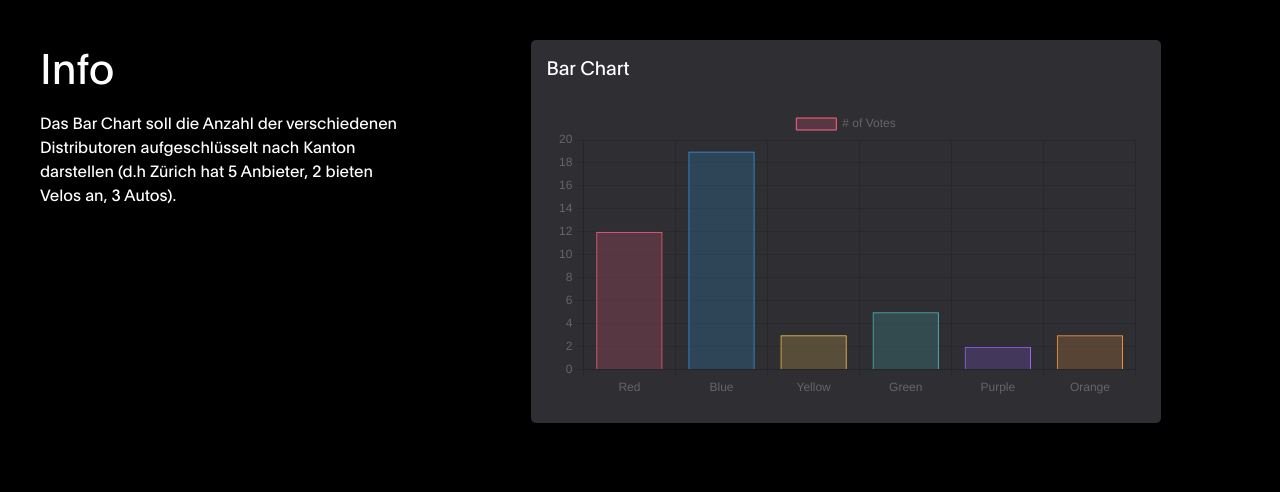
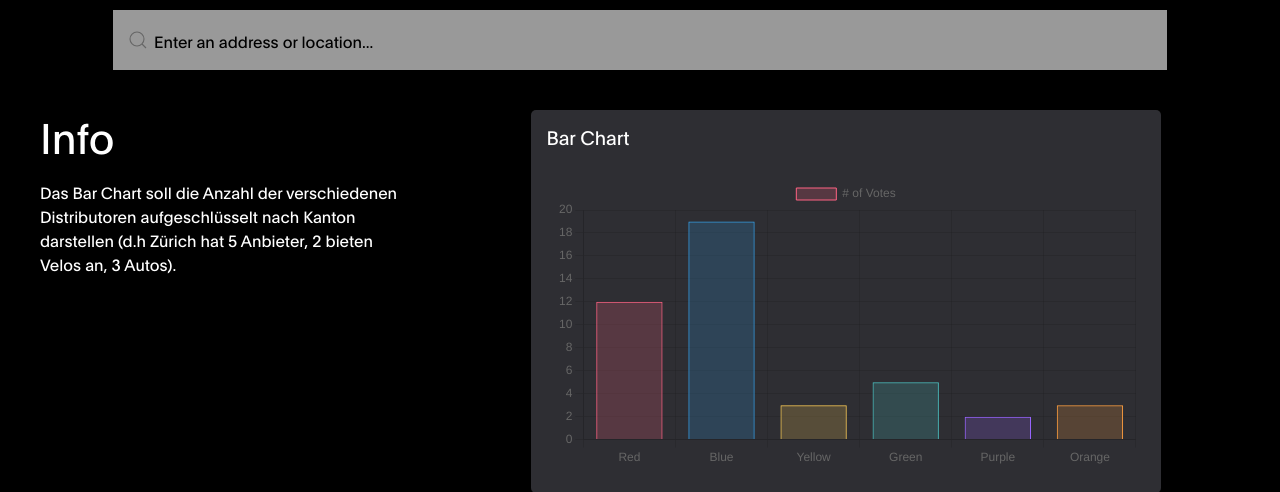
Before and after one commit to yhutter-dbm/shared-mobility-compass, a Flask app: page /data in a window 1280 px wide. Shown: the part 80-572 px from the top of the page. Run offline with Flask 2, Linux system fonts and the light colour scheme; parts of the project's set-up code (start-up, migrations or seed data) failed here and were passed over.

Commit message:
Added search field in data area

```diff
--- a/static/css/data.css
+++ b/static/css/data.css
@@ -19,3 +19,23 @@
   width: 100%;
   height: 100%;
 }
+
+.searchContainer {
+  width: 80%;
+  margin: 0 auto;
+  height: 30px;
+  background-color: #999999;
+
+}
+
+.searchContainer #searchField.uk-search-input {
+    color: black;
+    width: 80%;
+    height: 100%;
+    background-color: #999999;
+
+}
+
+.searchContainer #searchField.uk-search-input::placeholder {
+    color: black;
+}
--- a/templates/data.html
+++ b/templates/data.html
@@ -23,6 +23,10 @@
         </div>
     </nav>
     <div class="uk-container-expand">
+        <div class="searchContainer uk-padding-small uk-margin-small-top">
+            <span uk-icon="icon: search"></span>
+            <input class="uk-search-input" type="search" id="searchField" placeholder="Enter an address or location..." />
+        </div>
         <div uk-grid class="uk-padding white">
             <div class="uk-width-1-3@m">
                 <div class="chart-information">
```
